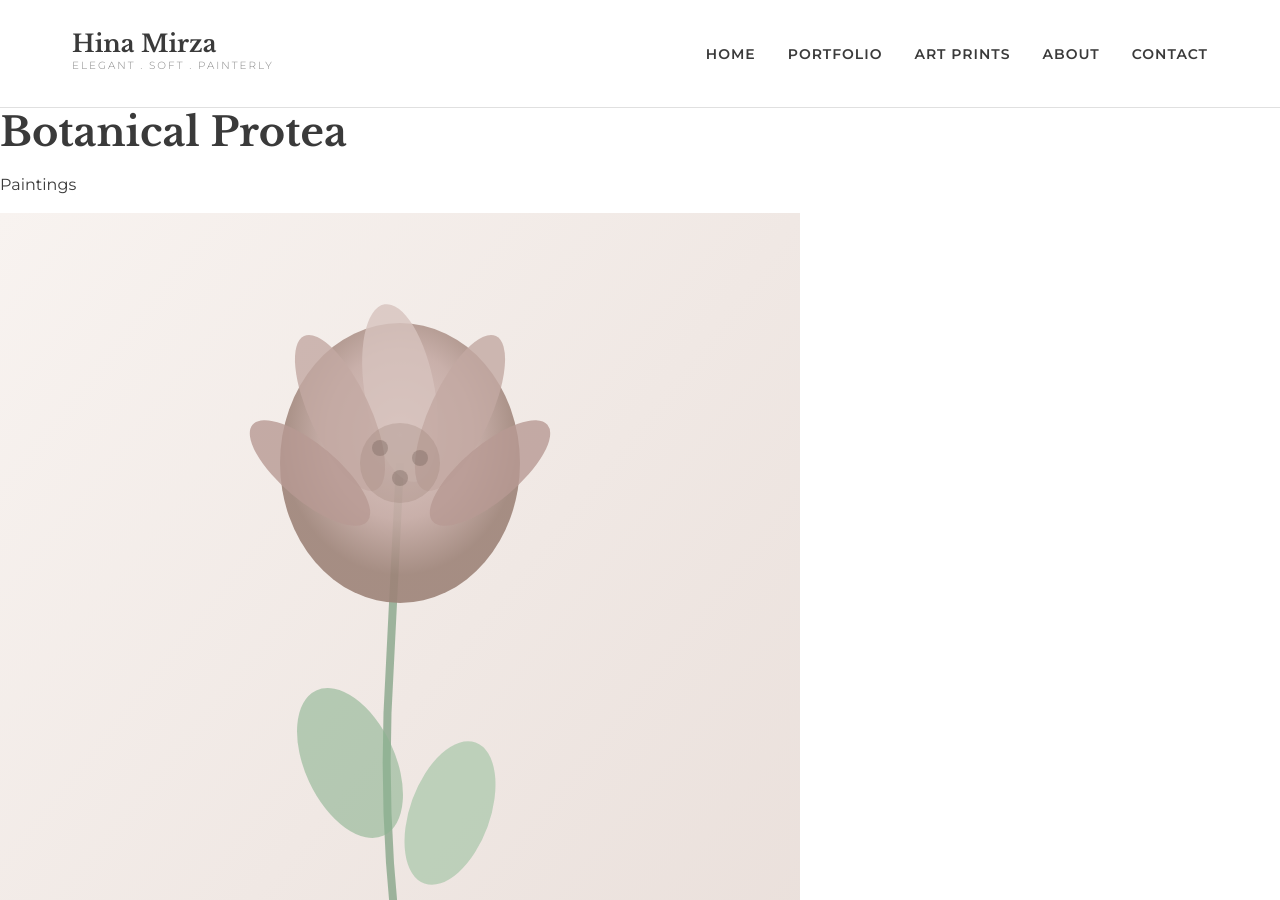
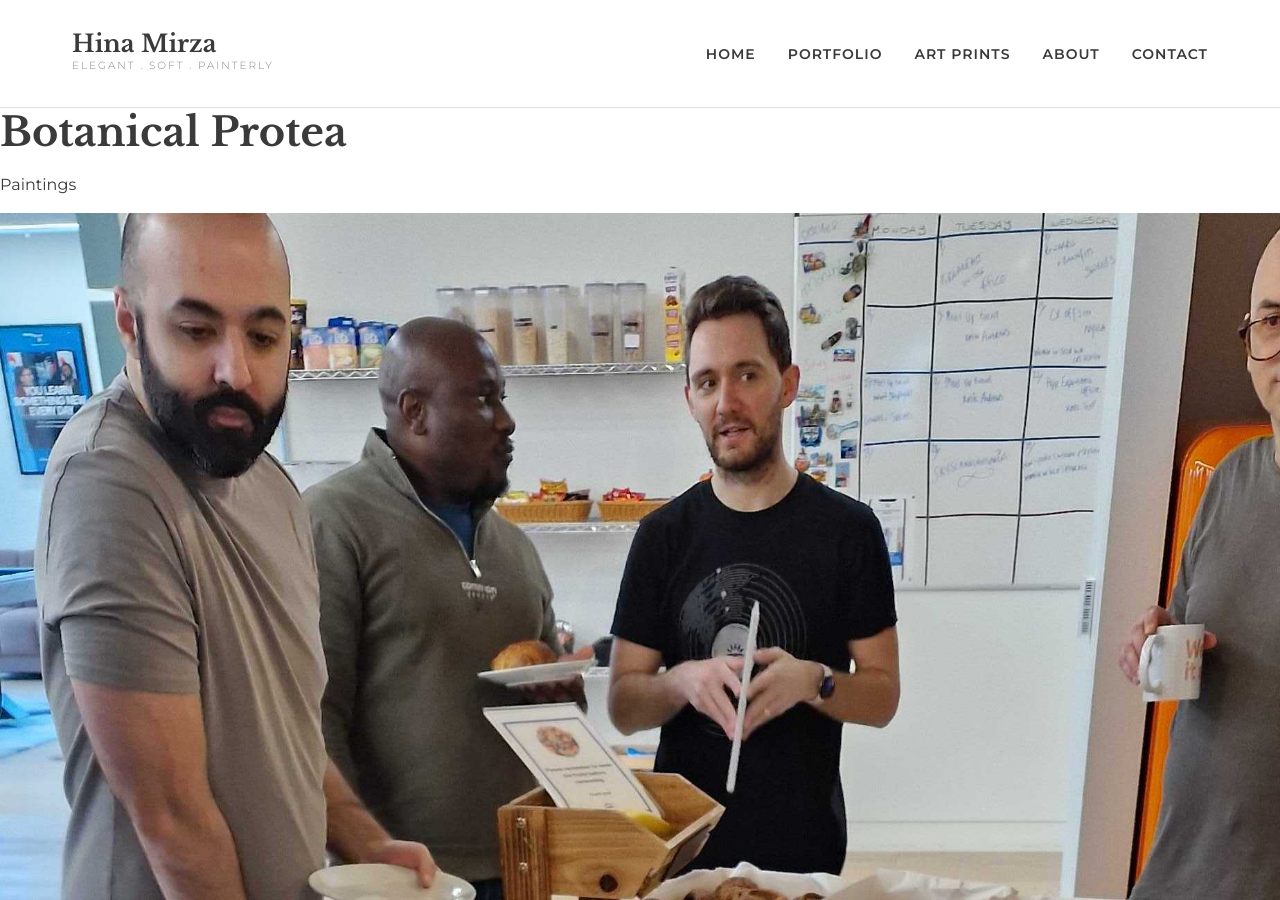
Before and after one commit to Kaifee-Mohammad/hina-mirza.github.io, a Jekyll site: the page built from _portfolio/botanical-protea.md, in a window 1280 px wide and 900 px high. Built offline with Jekyll 4.4.1, drawn with Linux system fonts in a browser that asks for light colours; a script that is not in the unit is left out.

Commit message:
Update Portfolio “botanical-protea”

```diff
--- a/_portfolio/botanical-protea.md
+++ b/_portfolio/botanical-protea.md
@@ -1,13 +1,13 @@
 ---
 layout: portfolio-item
-title: "Botanical Protea"
-category: "Paintings"
-image: "/assets/images/portfolio/protea-sample.svg"
+title: Botanical Protea
+category: Paintings
+image: /assets/images/uploads/img_20251007_092413.jpg
 featured: true
-dimensions: "24 x 36 inches"
-materials: "Watercolor on paper"
+dimensions: 24 x 36 inches
+materials: Watercolor on paper
 year: 2024
-availability: "Available"
+availability: Available
 ---
 
 An elegant protea flower rendered in soft watercolors, capturing the organic beauty of botanical forms. This piece showcases the delicate interplay of light and shadow in nature's design.
```
Also changed, not shown: assets/images/uploads/img_20251007_092413.jpg (added).
